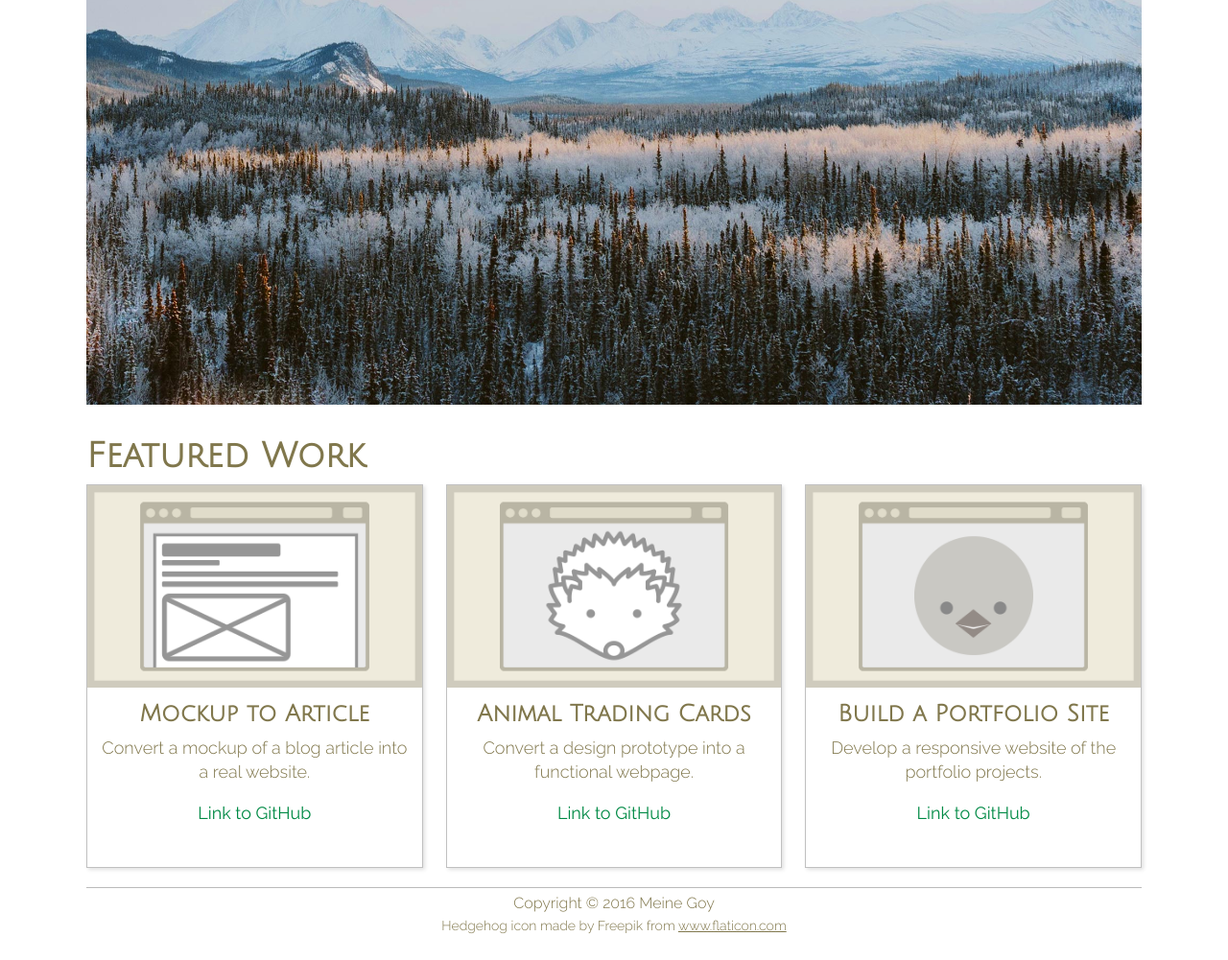
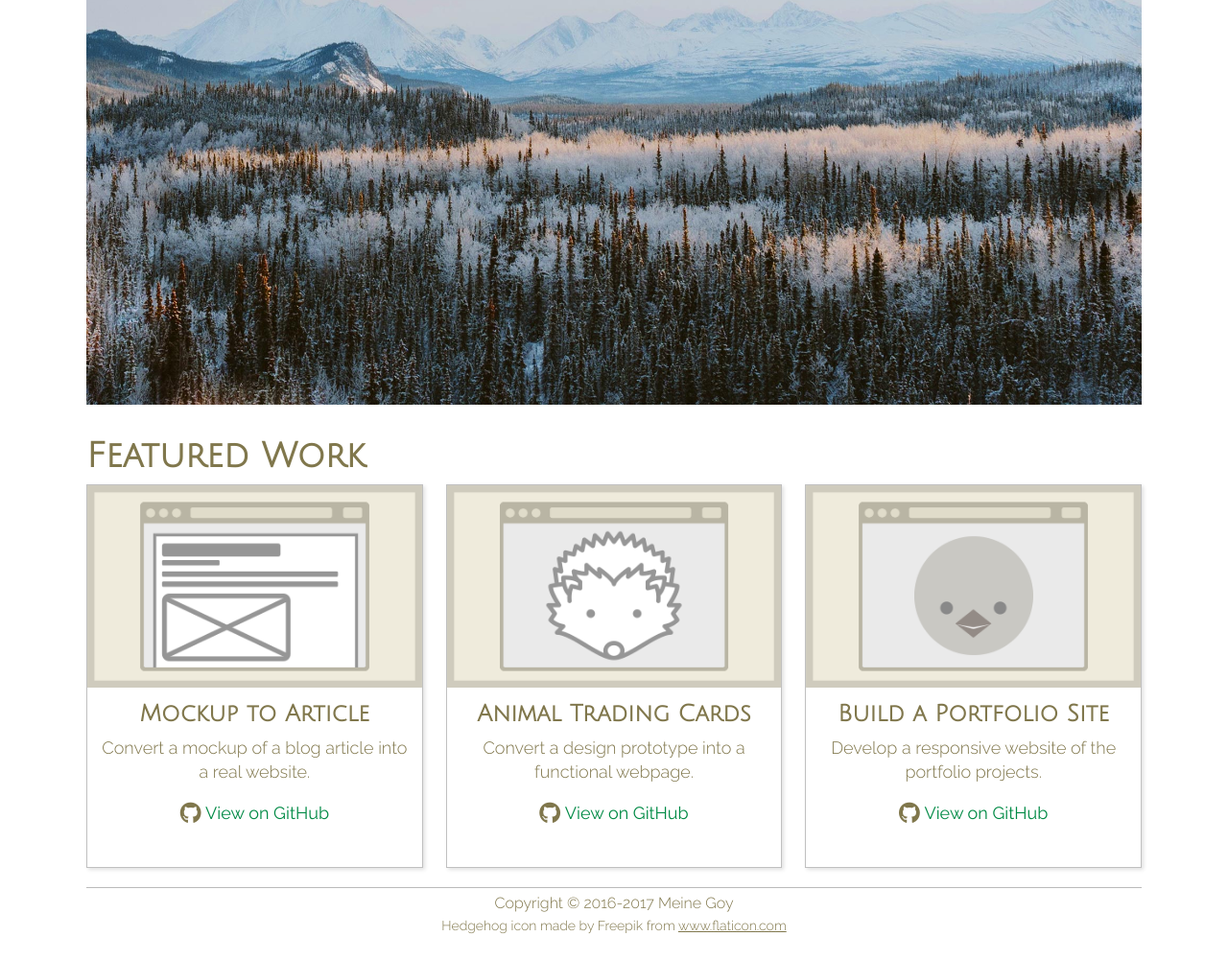
Before and after one commit to ino1sr/udacity-build-a-portfolio-site, a website: page assets/index.html in a window 1280 px wide. Shown: the part 260-1261 px from the top of the page at 96% size. Drawn offline with nearby package versions, Linux system fonts and the light colour scheme; files that its build step writes are made by us from their sources.

Commit message:
Add links to GitHub repositories

```diff
--- a/app/css/app.scss
+++ b/app/css/app.scss
@@ -31,7 +31,7 @@ a.github-link {
 }
 
 a.github-link:hover {
-  text-decoration: underline;
+  background-color: #efebdc;
 }
 
 .header {
--- a/assets/index.html
+++ b/assets/index.html
@@ -10,6 +10,7 @@
   <link rel="stylesheet" href="/css/app.css">
   <script src="/js/app.js"></script>
   <link href="https://fonts.googleapis.com/css?family=Julius+Sans+One%7CRaleway:300,400" rel="stylesheet">
+  <link href="https://opensource.keycdn.com/fontawesome/4.7.0/font-awesome.min.css" rel="stylesheet">
 </head>
 
 <body>
@@ -36,7 +37,8 @@
             <p class="project-description">
               Convert a mockup of a blog article into a real website.
             </p>
-            <p class="project-link"><a href="https://github.com/ino1sr" target="_blank" class="github-link">Link to GitHub</a></p>
+            <p class="project-link"><i class="fa fa-github fa-lg" aria-hidden="true"></i>
+            <a href="https://github.com/ino1sr/udacity-mockup-to-article" target="_blank" class="github-link">View on GitHub</a></p>
           </article>
         </div>
         <div class="project">
@@ -46,7 +48,8 @@
             <p class="project-description">
               Convert a design prototype into a functional webpage.
             </p>
-            <p class="project-link"><a href="https://github.com/ino1sr" target="_blank" class="github-link">Link to GitHub</a></p>
+            <p class="project-link"><i class="fa fa-github fa-lg" aria-hidden="true"></i>
+            <a href="https://github.com/ino1sr/udacity-animal-trading-cards" target="_blank" class="github-link">View on GitHub</a></p>
           </article>
         </div>
         <div class="project">
@@ -56,13 +59,14 @@
             <p class="project-description">
               Develop a responsive website of the portfolio projects.
             </p>
-            <p class="project-link"><a href="https://github.com/ino1sr" target="_blank" class="github-link">Link to GitHub</a></p>
+            <p class="project-link"><i class="fa fa-github fa-lg" aria-hidden="true"></i>
+            <a href="https://github.com/ino1sr/udacity-build-a-portfolio-site" target="_blank" class="github-link">View on GitHub</a></p>
           </article>
         </div>
       </div>
     </section>
     <footer class="footer">
-      <p>Copyright © 2016 Meine Goy</p>
+      <p>Copyright © 2016-2017 Meine Goy</p>
       <p class="credits">Hedgehog icon made by Freepik from <a href="www.flaticon.com">www.flaticon.com</a></p>
     </footer>
   </div>
```
